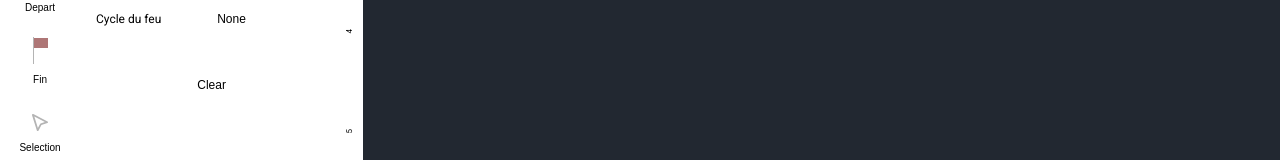
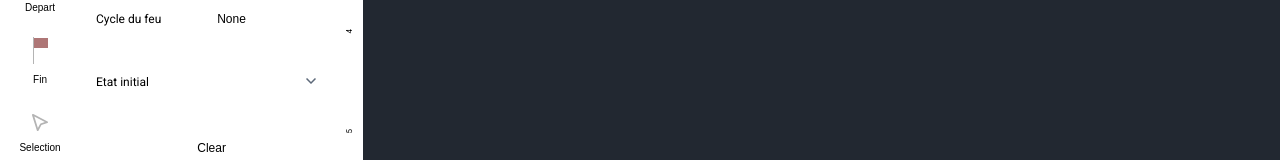
Before and after one commit to Mathisadi/CTZ, a Vue app in the folder Interface/: page /appli/edition in a window 1280 px wide. Both pictures are taken after a click on the button "Feu". Shown: the part 447-607 px from the top of the page. Built offline with nearby package versions, Linux system fonts and the light colour scheme.

Commit message:
Ajout état pour le feu

```diff
--- a/Interface/src/components/Parametres/Feu.vue
+++ b/Interface/src/components/Parametres/Feu.vue
@@ -60,6 +60,12 @@ export default {
         <!-- Input -->
         <Input :type="'feu'" :param="'cycle'" />
       </div>
+      <!-- Etat du feu -->
+      <div class="parametre">
+        <p class="nom-parametre">Etat initial</p>
+        <!-- Dropdown -->
+        <Dropbox :type="'feu'" :param="'etat'" />
+      </div>
       <!-- bouton clear-->
       <ClearButton :type="'feu'" />
     </div>
--- a/Interface/src/components/common/Dropbox.vue
+++ b/Interface/src/components/common/Dropbox.vue
@@ -71,6 +71,8 @@ export default {
         } else if (props.type === "feu") {
           if (props.param === "sens") {
             result = storeFeu.sens_route;
+          } else if (props.param === "etat") {
+            result = storeFeu.etat;
           }
         } else if (props.type === "priorite") {
           if (props.param === "sens") {
@@ -113,6 +115,8 @@ export default {
         } else if (props.type === "feu") {
           if (props.param === "sens") {
             storeFeu.sens_route = newValue;
+          } else if (props.param === "etat") {
+            storeFeu.etat = newValue;
           }
         } else if (props.type === "priorite") {
           if (props.param === "sens") {
@@ -160,8 +164,7 @@ export default {
       <!-- Affichage : si sélection non vide, on affiche directement pour unique, sinon on joint le tableau -->
       {{
         (selectedValue !== "" &&
-          (isUniqueSelection ? selectedValue : selectedValue.join(", "))) ||
-        "None"
+          (isUniqueSelection ? selectedValue : selectedValue.join(", ")))
       }}
       <IconFleche />
     </button>
--- a/Interface/src/stores/feuSettings.js
+++ b/Interface/src/stores/feuSettings.js
@@ -12,6 +12,7 @@ export const feuSettings = defineStore(
     const proba_bas = ref(0);
     const proba_haut = ref(0);
     const cycle = ref("");
+    const etat = ref(true);
     const len = ref(1);
 
     const clear = () => {
@@ -22,6 +23,7 @@ export const feuSettings = defineStore(
       proba_bas.value = 0;
       proba_haut.value = 0;
       cycle.value = "";
+      etat.value = true;
     };
 
     return {
@@ -32,6 +34,7 @@ export const feuSettings = defineStore(
       proba_droite,
       proba_bas,
       proba_haut,
+      etat,
       clear
     };
   },
```
